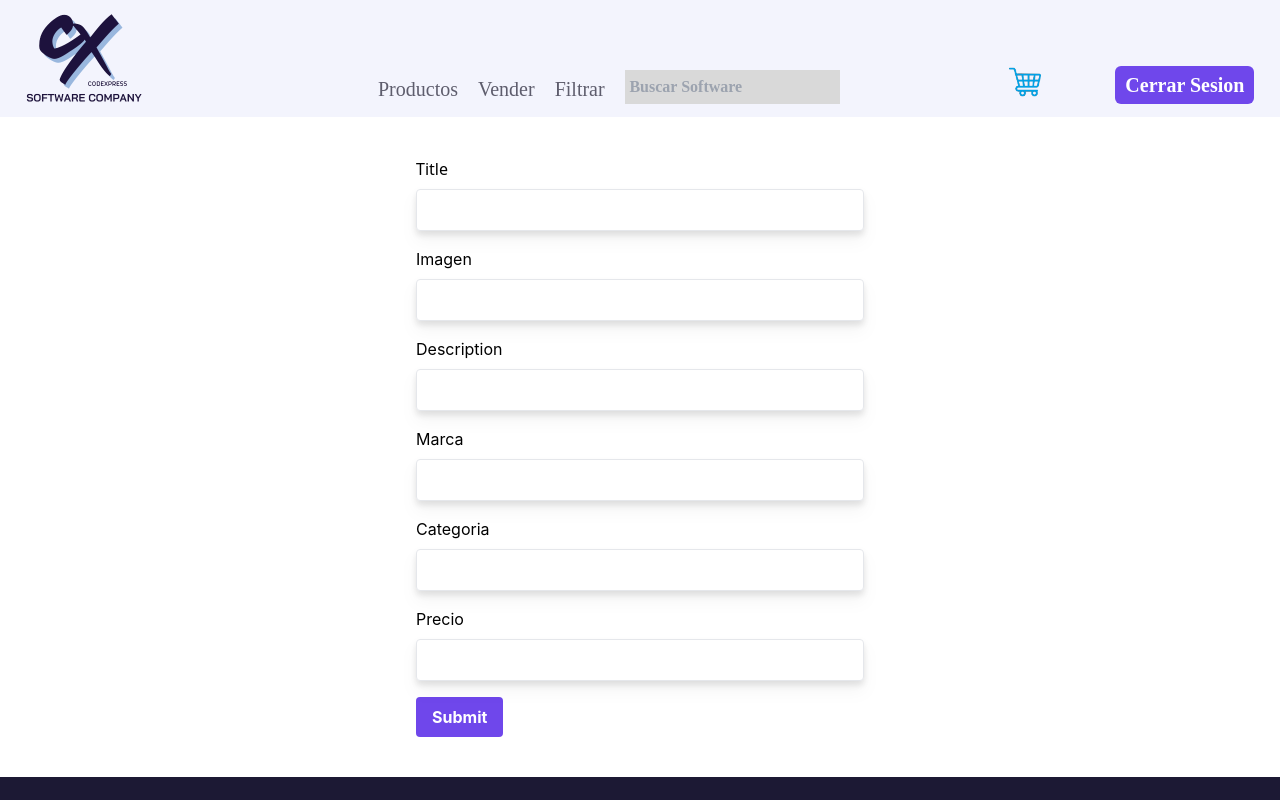
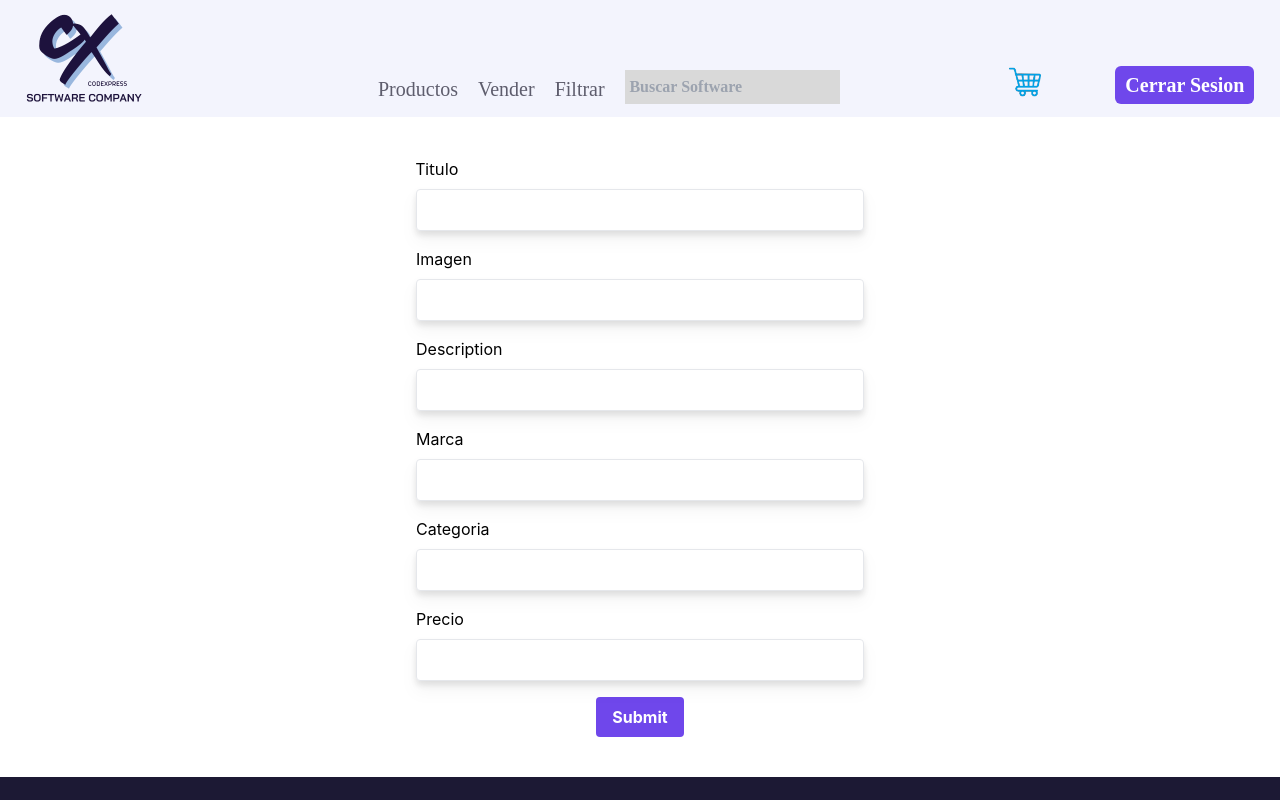
Before and after one commit to RLuna-1/ecommerce-pf-11, a React (Create React App) app in the folder client/: page /vender in a window 1280 px wide. Shown: the top 800 px of the page. Built offline with nearby package versions, Linux system fonts and the light colour scheme.

Commit message:
client/src/components/FormNewProduc  Css
Se da estilo a la imagen del form y se cambia title por titulo

```diff
--- a/client/src/components/FormNewProduc.jsx
+++ b/client/src/components/FormNewProduc.jsx
@@ -32,7 +32,7 @@ export default function FormNewProduc() {
 				<Form className='max-w-md mx-auto mt-10 mb-10'>
 					<div className='mb-4'>
 						<label htmlFor='title' className='block mb-2 font-sans'>
-							Title
+							Titulo
 						</label>
 						<Field
 							type='text'
@@ -72,7 +72,7 @@ export default function FormNewProduc() {
 								<img
 									src={values.image}
 									alt='Product'
-									className='w-32 h-32 object-cover mx-auto mt-4'
+									className='w-full object-cover mx-auto mt-4'
 								/>
 							)}
 						</div>
@@ -146,7 +146,7 @@ export default function FormNewProduc() {
 						/>
 					</div>
 
-					<div>
+					<div className='flex justify-center'>
 						<button
 							type='submit'
 							disabled={!isValid}
```
